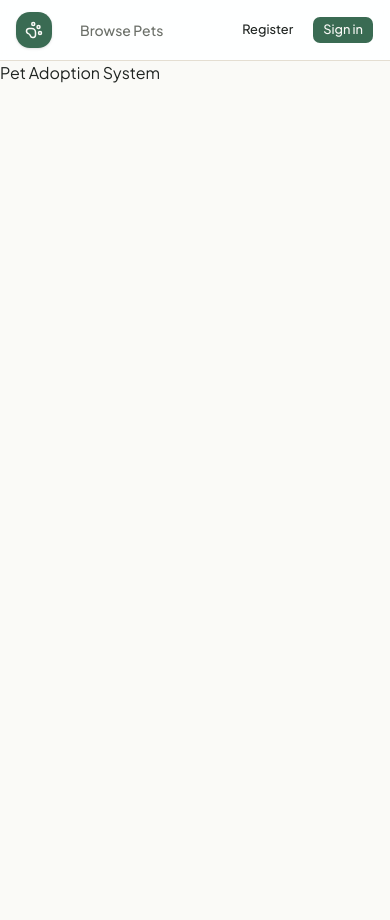
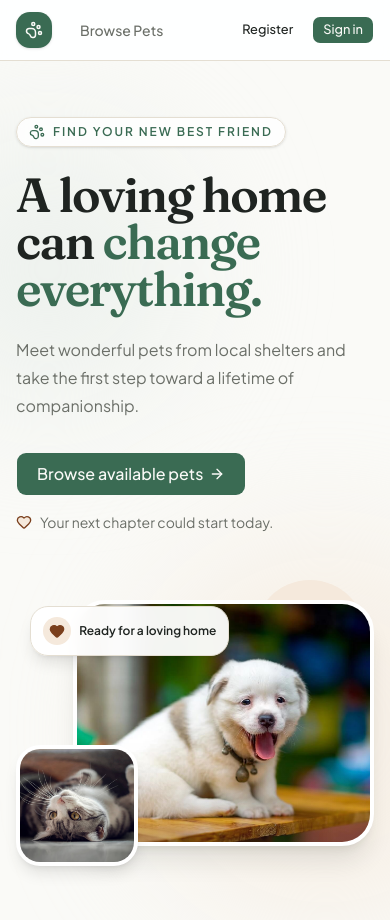
Before and after one commit to luzaiping/pet-adoption, a Next.js app: page / in a window 390 px wide. Before the commit the page ends 844 px from the top, so only its background shows below. Built offline with nearby package versions, Linux system fonts and the light colour scheme; no server answers.

Commit message:
feat(home): add responsive Hero section
Introduce the homepage value proposition, primary CTA, and pet imagery.

```diff
--- a/src/app/(public)/page.tsx
+++ b/src/app/(public)/page.tsx
@@ -1,8 +1,9 @@
+import { HeroSection } from '@/components/features/home/hero-section';
+
 export default function HomePage() {
   return (
     <main>
-      <h1>Pet Adoption System</h1>
-      {/* TODO: "Try as Adopter" / "Try as Staff" demo login buttons */}
+      <HeroSection />
     </main>
   );
 }
--- /dev/null
+++ b/src/components/features/home/hero-section.tsx
@@ -0,0 +1,101 @@
+import { ArrowRight, Heart, PawPrint } from 'lucide-react';
+import Image from 'next/image';
+import Link from 'next/link';
+
+import { Button } from '@/components/ui/button';
+
+export function HeroSection() {
+  return (
+    <section className="relative isolate overflow-hidden">
+      <div
+        className="pointer-events-none absolute -left-24 top-16 -z-10 size-72 rounded-full bg-secondary/70 blur-3xl"
+        aria-hidden="true"
+      />
+      <div
+        className="pointer-events-none absolute -right-32 bottom-0 -z-10 size-96 rounded-full bg-accent/60 blur-3xl"
+        aria-hidden="true"
+      />
+
+      <div className="mx-auto grid max-w-7xl items-center gap-12 px-4 py-14 sm:px-6 sm:py-20 lg:grid-cols-[0.9fr_1.1fr] lg:gap-16 lg:px-8 lg:py-24">
+        <div className="max-w-2xl">
+          <div className="mb-6 inline-flex items-center gap-2 rounded-full border bg-card/80 px-3 py-1.5 text-xs font-semibold uppercase tracking-[0.16em] text-primary shadow-sm backdrop-blur-sm sm:text-sm">
+            <PawPrint className="size-4" aria-hidden="true" />
+            Find your new best friend
+          </div>
+
+          <h1 className="font-heading text-5xl font-semibold leading-[0.98] tracking-[-0.035em] text-foreground sm:text-6xl lg:text-7xl">
+            A loving home can{' '}
+            <span className="text-primary">change everything.</span>
+          </h1>
+
+          <p className="mt-6 max-w-xl text-base leading-7 text-muted-foreground sm:text-lg sm:leading-8">
+            Meet wonderful pets from local shelters and take the first step
+            toward a lifetime of companionship.
+          </p>
+
+          <div className="mt-8 flex flex-col items-start gap-4 sm:flex-row sm:items-center">
+            <Button asChild size="lg" className="h-11 px-5 text-base">
+              <Link href="/pets">
+                Browse available pets
+                <ArrowRight aria-hidden="true" />
+              </Link>
+            </Button>
+
+            <p className="flex items-center gap-2 text-sm text-muted-foreground">
+              <Heart
+                className="size-4 fill-accent text-accent-foreground"
+                aria-hidden="true"
+              />
+              Your next chapter could start today.
+            </p>
+          </div>
+        </div>
+
+        <div className="relative mx-auto aspect-[5/4] w-full max-w-2xl">
+          <div
+            className="absolute right-2 top-0 size-28 rounded-full bg-accent sm:right-8 sm:size-36"
+            aria-hidden="true"
+          />
+          <div
+            className="absolute bottom-3 left-7 size-24 rounded-full border-2 border-dashed border-primary/25 sm:size-32"
+            aria-hidden="true"
+          />
+
+          <div className="absolute inset-y-5 right-0 w-[84%] overflow-hidden rounded-[2rem] border-4 border-card bg-card shadow-xl shadow-foreground/10 sm:rounded-[2.75rem]">
+            <Image
+              src="/pets/dog-02.jpg"
+              alt="A cheerful white puppy waiting to be adopted"
+              fill
+              priority
+              sizes="(min-width: 1024px) 52vw, (min-width: 640px) 70vw, 84vw"
+              className="object-cover"
+            />
+            <div
+              className="absolute inset-x-0 bottom-0 h-1/3 bg-gradient-to-t from-foreground/25 to-transparent"
+              aria-hidden="true"
+            />
+          </div>
+
+          <div className="absolute bottom-0 left-0 aspect-square w-[34%] overflow-hidden rounded-[1.5rem] border-4 border-card bg-card shadow-lg sm:rounded-[2rem]">
+            <Image
+              src="/pets/cat-08.jpg"
+              alt="A playful silver cat looking for a home"
+              fill
+              sizes="(min-width: 1024px) 18vw, (min-width: 640px) 24vw, 34vw"
+              className="object-cover"
+            />
+          </div>
+
+          <div className="absolute left-[4%] top-[9%] rounded-2xl border bg-card/95 px-3 py-2.5 shadow-lg backdrop-blur-sm sm:left-[8%] sm:px-4 sm:py-3">
+            <p className="flex items-center gap-2 text-xs font-semibold text-foreground sm:text-sm">
+              <span className="flex size-7 items-center justify-center rounded-full bg-accent text-accent-foreground sm:size-8">
+                <Heart className="size-4 fill-current" aria-hidden="true" />
+              </span>
+              Ready for a loving home
+            </p>
+          </div>
+        </div>
+      </div>
+    </section>
+  );
+}
```
